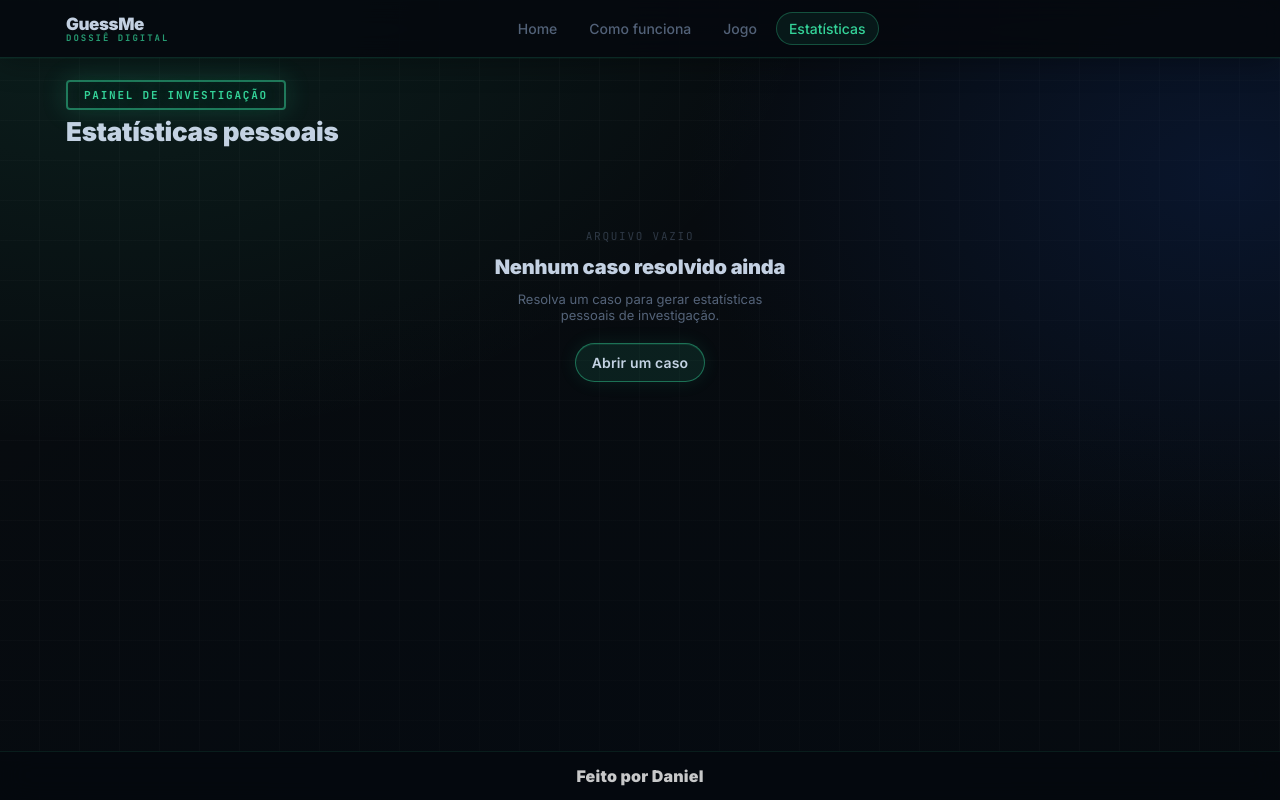
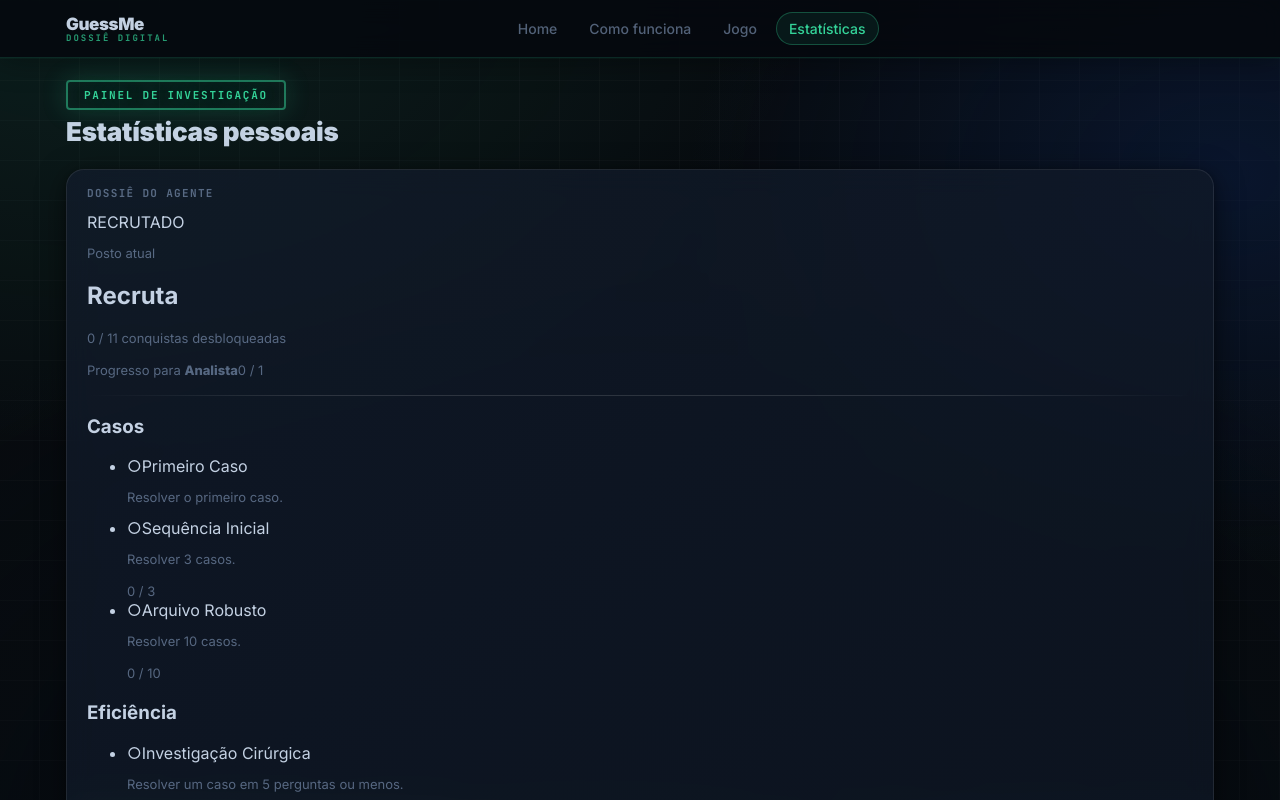
Before and after one commit to Daniel-Macedo-dev/GuessMe, a React (Vite) app in the folder guessme/: page /stats in a window 1280 px wide. Shown: the top 800 px of the page. Built offline with nearby package versions, Linux system fonts and the light colour scheme; no server answers.

Commit message:
feat(stats): integrate agent dossier panel into stats dashboard

```diff
--- a/guessme/src/pages/Stats.tsx
+++ b/guessme/src/pages/Stats.tsx
@@ -8,16 +8,22 @@ import StatsCategoryPanel from "../components/StatsCategoryPanel";
 import StatsEvidencePanel from "../components/StatsEvidencePanel";
 import StatsCaseRanking from "../components/StatsCaseRanking";
 import StatsRecentActivity from "../components/StatsRecentActivity";
+import AgentDossierPanel from "../components/AgentDossierPanel";
 import { getCaseHistory } from "../services/caseHistoryStorage";
 import { deriveCaseStats } from "../helpers/caseStats";
+import { derivePlayerProgression } from "../helpers/progression";
 
 export default function Stats() {
   const stats = useMemo(() => {
     const history = getCaseHistory();
-    return { history, data: deriveCaseStats(history) };
+    return {
+      history,
+      data: deriveCaseStats(history),
+      progression: derivePlayerProgression(history),
+    };
   }, []);
 
-  const { history, data } = stats;
+  const { history, data, progression } = stats;
 
   const overviewMetrics = [
     {
@@ -59,9 +65,13 @@ export default function Stats() {
         </div>
 
         {history.length === 0 ? (
-          <StatsEmptyState />
+          <>
+            <AgentDossierPanel progression={progression} />
+            <StatsEmptyState />
+          </>
         ) : (
           <div className="statsDashboard" data-testid="stats-dashboard">
+            <AgentDossierPanel progression={progression} />
             <StatsOverviewGrid metrics={overviewMetrics} />
 
             <div className="statsPanelGrid">
```
